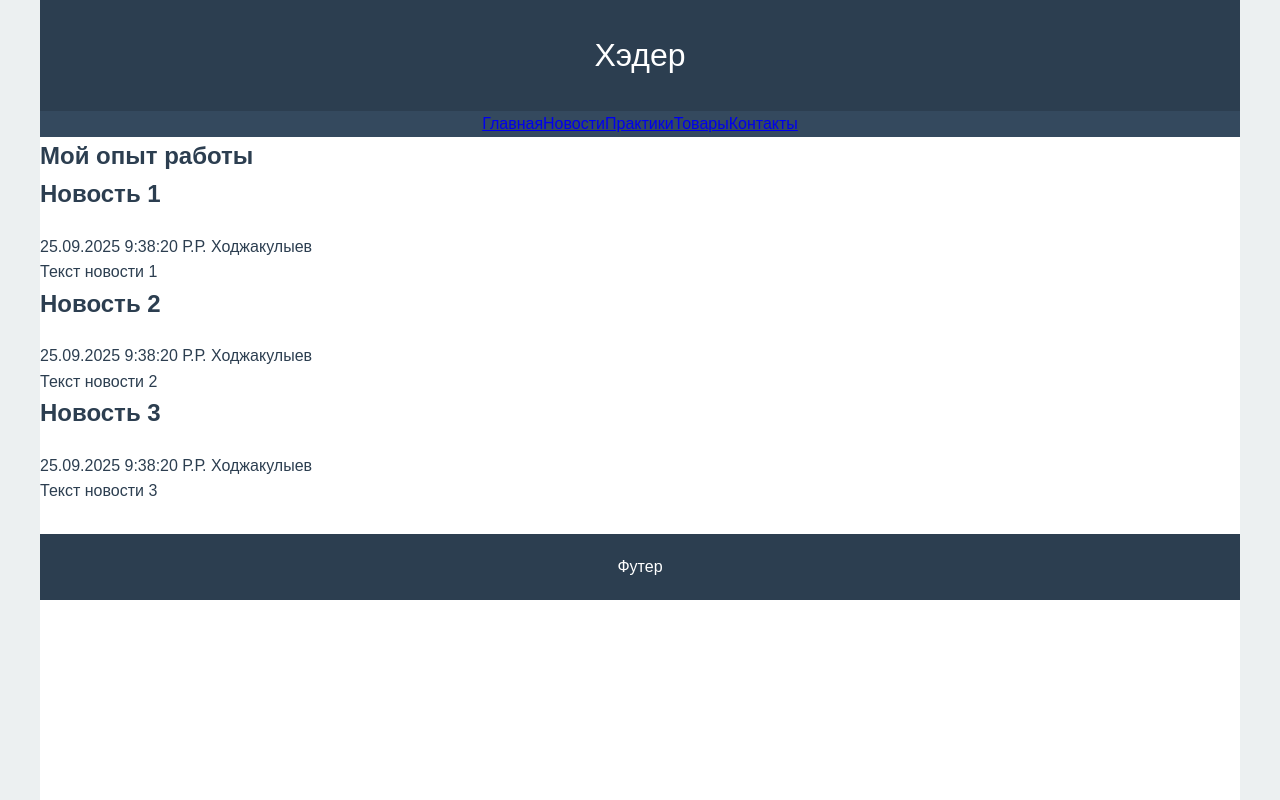
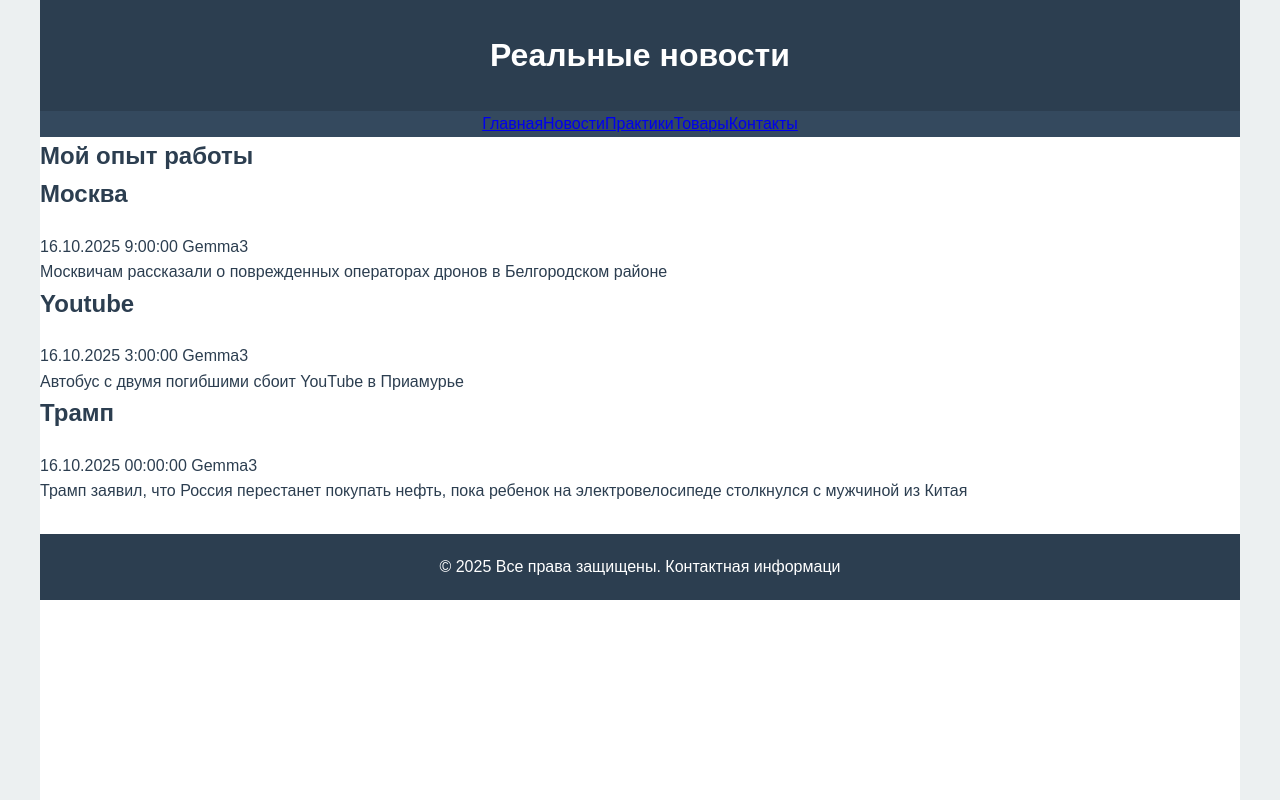
Before and after one commit to RovshanRH/frontend-and-backend-practice, a plain HTML site: page pages/news.html in a window 1280 px wide. Drawn offline with Linux system fonts and the light colour scheme.

Commit message:
feat: replaced old .png files with new ones, and modified .html files a little bit

```diff
--- a/pages/news.html
+++ b/pages/news.html
@@ -5,11 +5,11 @@
     <meta name="viewport" content="width=device-width, initial-scale=1.0">
     <link rel="stylesheet" href="../style/style.css">
 
-    <title>Семестровая работа</title>
+    <title>Новости</title>
 </head>
 <body>
     <div class="page">
-        <header class="header"><h class="header__title">Хэдер</h1></header>
+        <header class="header"><h1 class="header__title">Реальные новости</h1></header>
 
         <nav class="nav">
             <ul class="nav__list">
@@ -40,19 +40,19 @@
             <section class="news-section">
                 <h2 class="news-section__title">Мой опыт работы</h2>
                     <article class="news-card">
-                        <h3 class="news__title">Новость 1</h3>
-                        <p class="news__time">25.09.2025 9:38:20 Р.Р. Ходжакулыев</p>
-                        <p class="news__desk">Текст новости 1</p>
+                        <h3 class="news__title">Москва</h3>
+                        <p class="news__time">16.10.2025 9:00:00 Gemma3</p>
+                        <p class="news__desk">Москвичам рассказали о поврежденных операторах дронов в Белгородском районе</p>
                     </article>
                     <article class="news-card">
-                        <h3 class="news__title">Новость 2</h3>
-                        <p class="news__time">25.09.2025 9:38:20 Р.Р. Ходжакулыев</p>
-                        <p class="news__desk">Текст новости 2</p>
+                        <h3 class="news__title">Youtube</h3>
+                        <p class="news__time">16.10.2025 3:00:00 Gemma3</p>
+                        <p class="news__desk">Автобус с двумя погибшими сбоит YouTube в Приамурье</p>
                     </article>
                     <article class="news-card">
-                        <h3 class="news__title">Новость 3</h3>
-                        <p class="news__time">25.09.2025 9:38:20 Р.Р. Ходжакулыев</p>
-                        <p class="news__desk">Текст новости 3</p>
+                        <h3 class="news__title">Трамп</h3>
+                        <p class="news__time">16.10.2025 00:00:00 Gemma3</p>
+                        <p class="news__desk">Трамп заявил, что Россия перестанет покупать нефть, пока ребенок на электровелосипеде столкнулся с мужчиной из Китая</p>
                     </article>
 
 
@@ -60,7 +60,9 @@
 
 
         </main>
-        <footer class="footer"><p>Футер</p></footer>
+        <footer class="footer">
+            <p class="footer__text">&copy; 2025 Все права защищены. Контактная информаци</p>
+        </footer>
 
     </div>
 
```
Also changed, not shown: index.html (+3 -3 lines), pages/contacts.html (+3 -1 lines), pages/goods.html (+14 -12 lines), pages/practices.html (+7 -5 lines), images/goods1.jpg (deleted), images/goods2.jpg (deleted), images/goods3.jpg (deleted), images/goods_1.png (added), images/goods_2.png (added), images/goods_3.png (added), images/photo.png.
